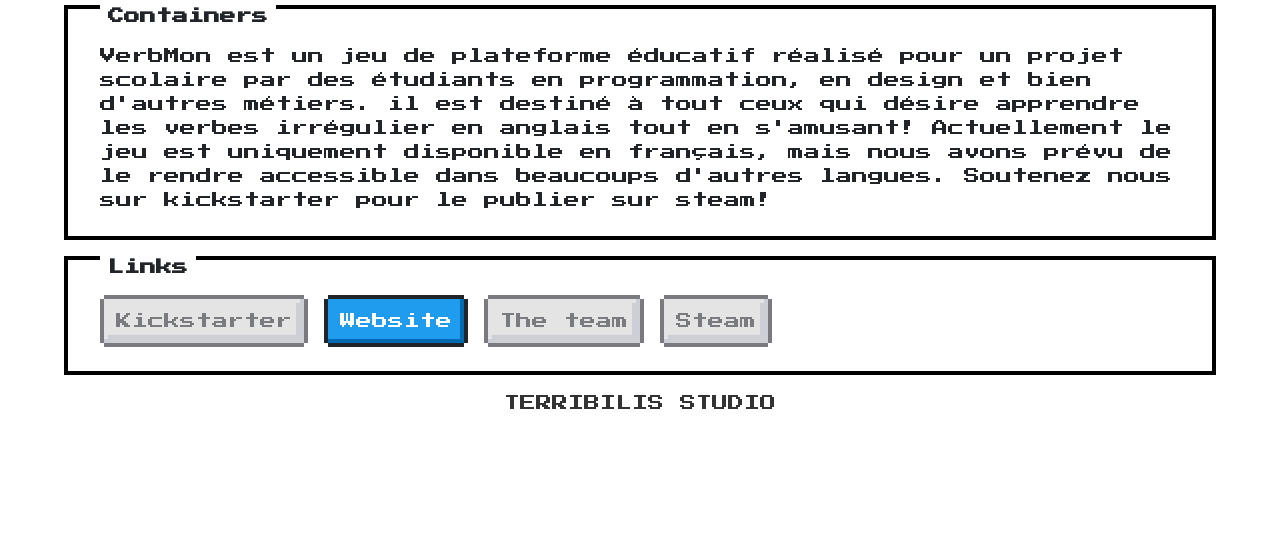
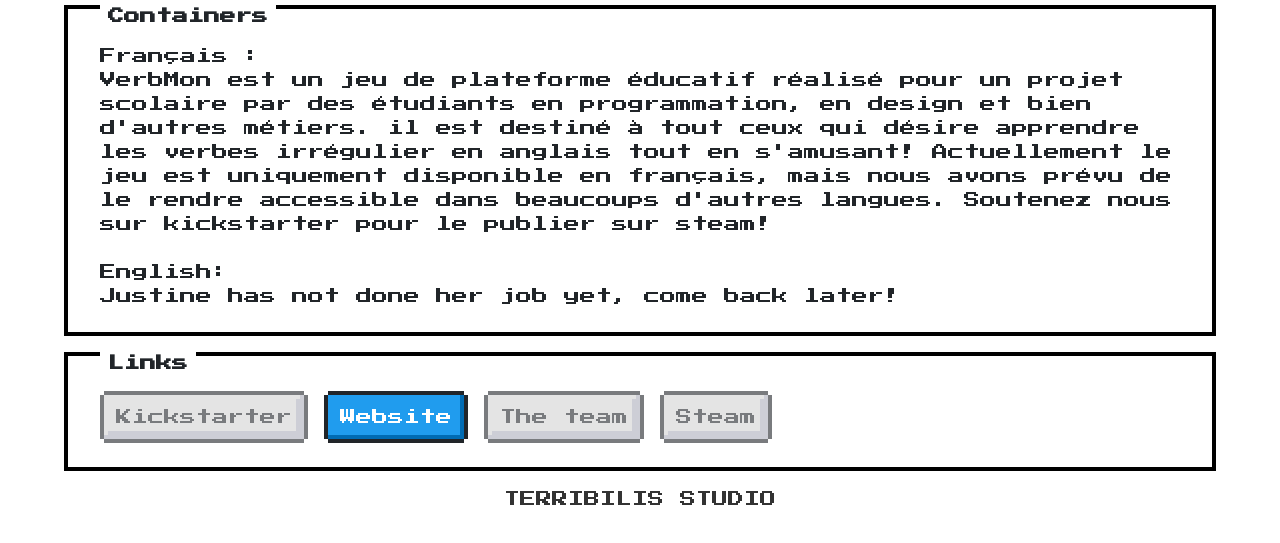
Before and after one commit to john5565/VerbMon_news, a website: page index.html in a window 1280 px wide. Shown: the part 83-626 px from the top of the page. Drawn offline with nearby package versions, Linux system fonts and the light colour scheme.

Commit message:
Update index.html

```diff
--- a/index.html
+++ b/index.html
@@ -52,8 +52,14 @@
     <section class="nes-container with-title">
       <h2 class="title">Containers</h2>
       <div class="containers" id="containers">
+Français :
+<br>
 VerbMon est un jeu de plateforme éducatif réalisé pour un projet scolaire par des étudiants en programmation, en design et bien d'autres métiers. il est destiné à tout ceux qui désire apprendre les verbes irrégulier en anglais tout en s'amusant! Actuellement le jeu est uniquement disponible en français, mais nous avons prévu de le rendre accessible dans beaucoups d'autres langues.
 Soutenez nous sur kickstarter pour le publier sur steam!
+<br><br>
+English:
+<br>
+Justine has not done her job yet, come back later!
       </div>
 
       <span class="nes-balloon from-right copied" id="copied-containers">Copied!</span>
```
